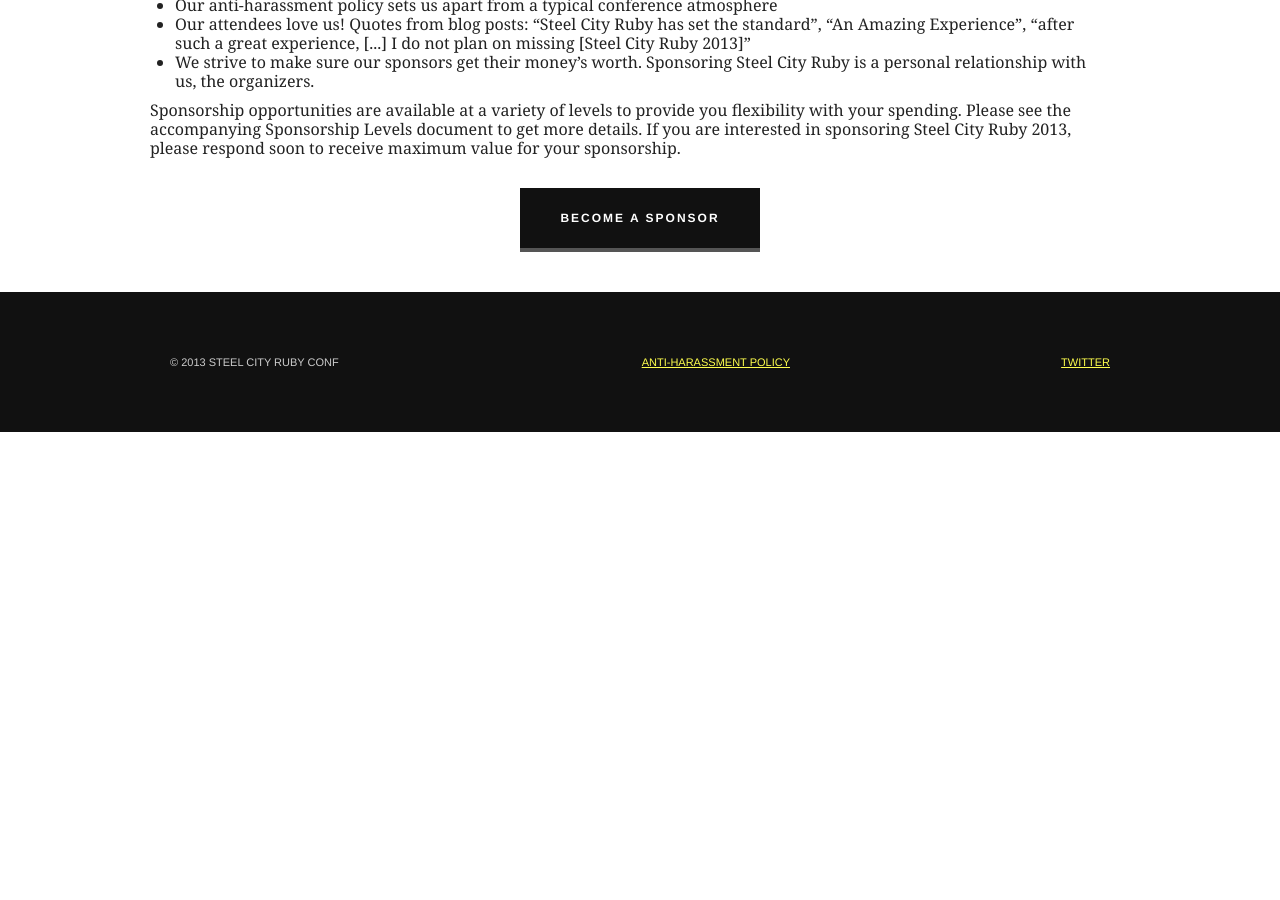
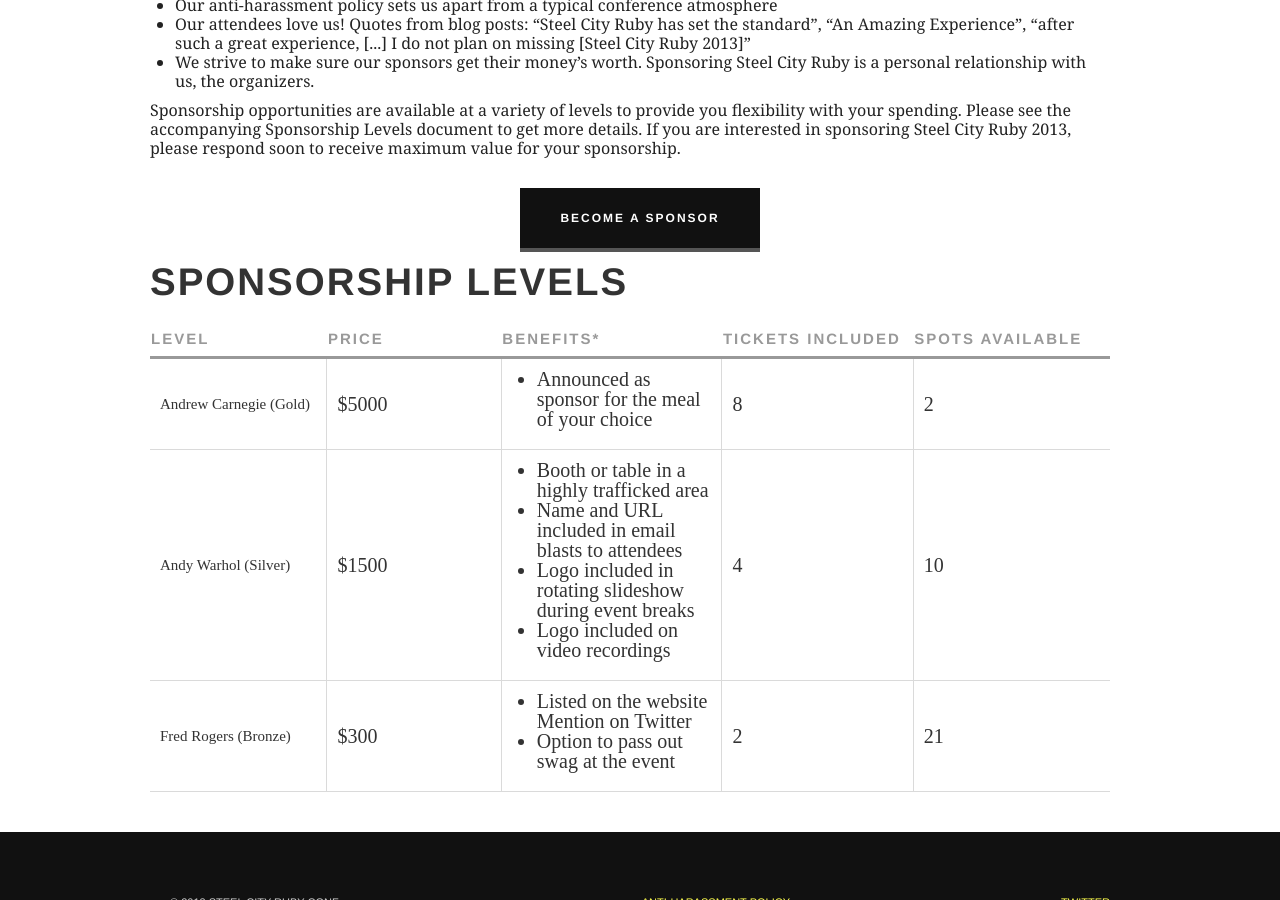
Before and after one commit to colindean/steelcityruby.github.com, a Jekyll site: the page built from sponsorship.html, in a window 1280 px wide and 900 px high, scrolled down 1008 px. Built offline with Jekyll 4.4.1, drawn with Linux system fonts in a browser that asks for light colours; nearby versions of some CDN libraries; some web fonts are replaced; Markdown is read by kramdown in place of the engine named in the settings; before the commit the page ends 1440 px from its top, so only the background shows below that.

Commit message:
Adds sponsorship levels to website

```diff
--- a/sponsorship.html
+++ b/sponsorship.html
@@ -56,5 +56,59 @@
             </ul>
           </div>
         </div>
+
+        <div class="row">
+          <h1>SPONSORSHIP LEVELS</h1>
+            <table class="schedule">
+              <thead>
+                <tr>
+                  <th class="day">Level</th>
+                  <th class="day">Price</th>
+                  <th class="day">Benefits*</th>
+                  <th class="day">Tickets Included</th>
+                  <th class="day">Spots Available</th>
+                </tr>
+              </thead>
+              <tbody>
+                <tr>
+                  <td class="time">Andrew Carnegie (Gold)</td>
+                  <td class="event">$5000</td>
+                  <td class="event">
+                    <ul>
+                      <li>Announced as sponsor for the meal of your choice</li>
+                    </ul>
+                  </td>
+                  <td class="event">8</td>
+                  <td class="event">2</td>
+                </tr>
+                <tr>
+                  <td class="time">Andy Warhol (Silver)</td>
+                  <td class="event">$1500</td>
+                  <td class="event">
+                    <ul>
+                      <li>Booth or table in a highly trafficked area</li>
+                      <li>Name and URL included in email blasts to attendees</li>
+                      <li>Logo included in rotating slideshow during event breaks</li>
+                      <li>Logo included on video recordings</li>
+                    </ul>
+                  </td>
+                  <td class="event">4</td>
+                  <td class="event">10</td>
+                </tr>
+                <tr>
+                  <td class="time">Fred Rogers (Bronze)</td>
+                  <td class="event">$300</td>
+                  <td class="event">
+                    <ul>
+                      <li>Listed on the website Mention on Twitter</li>
+                      <li>Option to pass out swag at the event</li>
+                    </ul>
+                  </td>
+                  <td class="event">2</td>
+                  <td class="event">21</td>
+                </tr>
+              </tbody>
+            </table>
+        </div>
       </div>
     </section>
```
